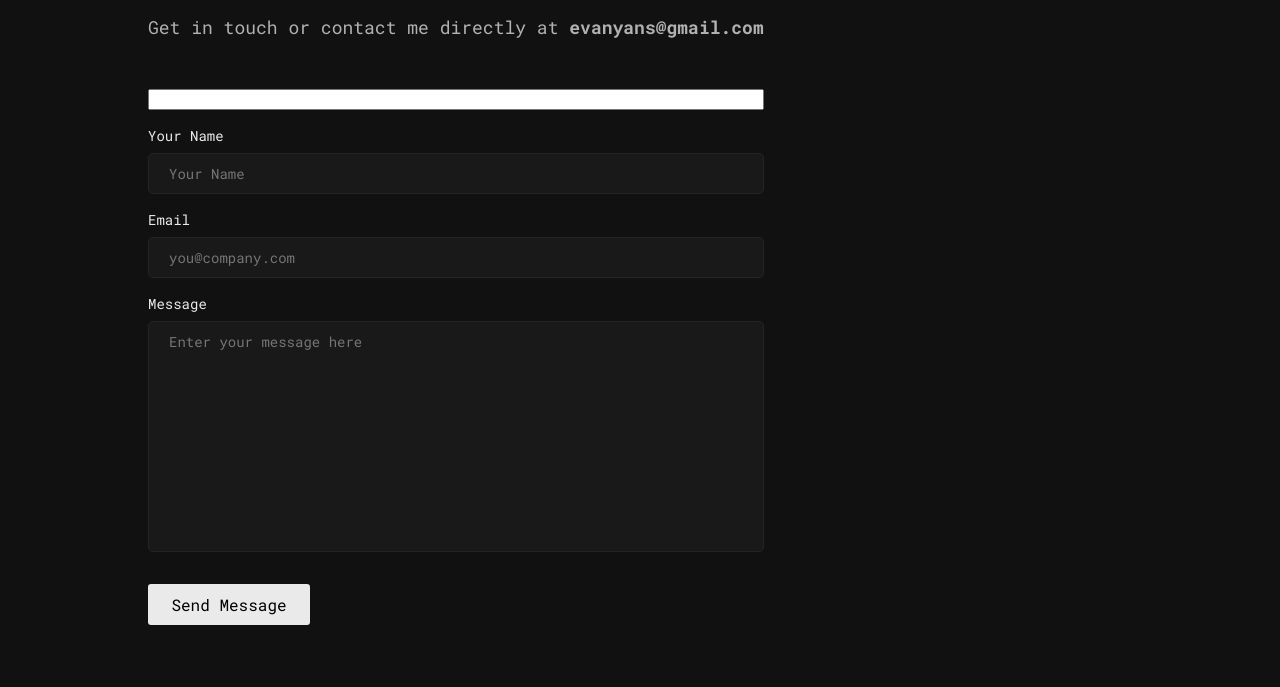
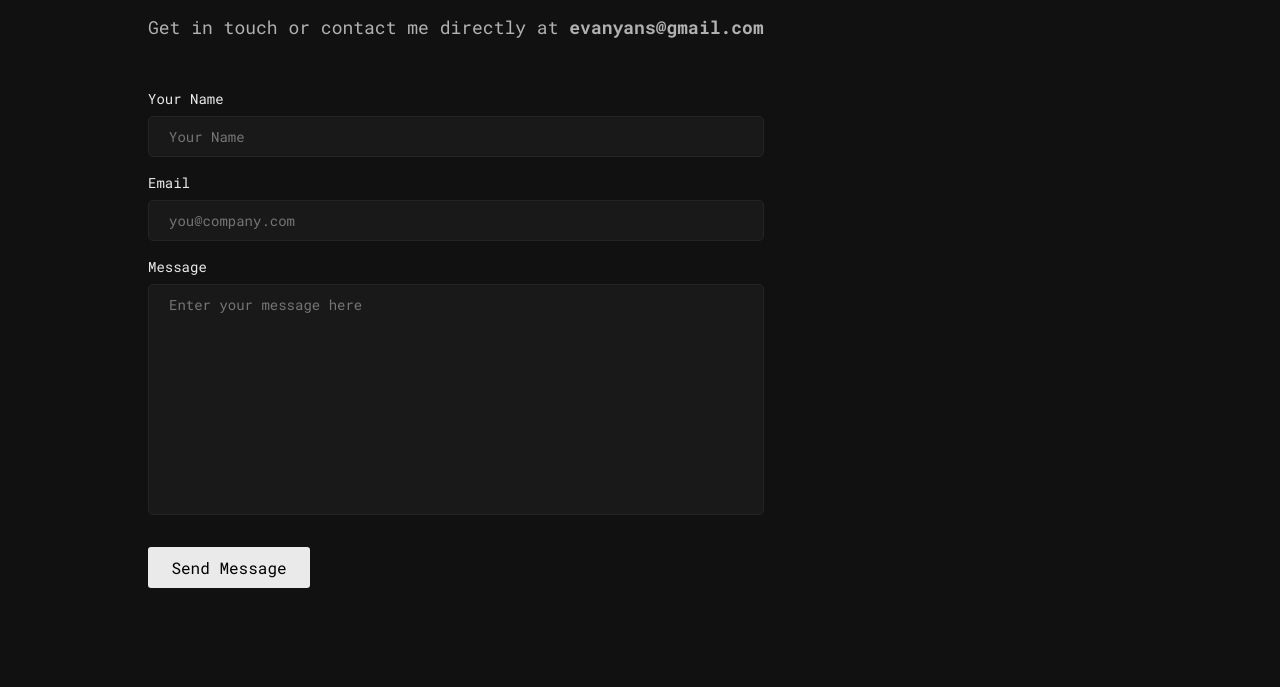
Before and after one commit to evanyans/personal-website, a Gatsby site: page / in a window 1280 px wide. Shown: the part 2181-2868 px from the top of the page. Built offline with nearby package versions, Linux system fonts and the light colour scheme; Gatsby itself is replaced by a stand-in of ours.

Commit message:
Update Contact.js

```diff
--- a/src/components/Contact.js
+++ b/src/components/Contact.js
@@ -6,18 +6,8 @@ const Contact = () => {
         <Wrapper id="contact">
             <Title>contact.</Title>
             <Description>Get in touch or contact me directly at <b>evanyans@gmail.com</b></Description>
-            <Form
-            name="contact v1"
-            method ="post"
-            data-netlify="true"
-            onSubmit="submit"
-            data-netlify-honeypot="bot-field">
-
-                <input type="hidden" name="contact" value="contact v1" />
-
-                <div hidden>
-                    <input name="bot-field" />
-                </div>
+            <Form name="contact" method="POST" data-netlify="true">
+                <input type="hidden" name="contact" value="contact"/>
                 <div>
                     <label for="name" required>Your Name</label>
                     <input type="text" name ="name" placeholder="Your Name" required/>
```
